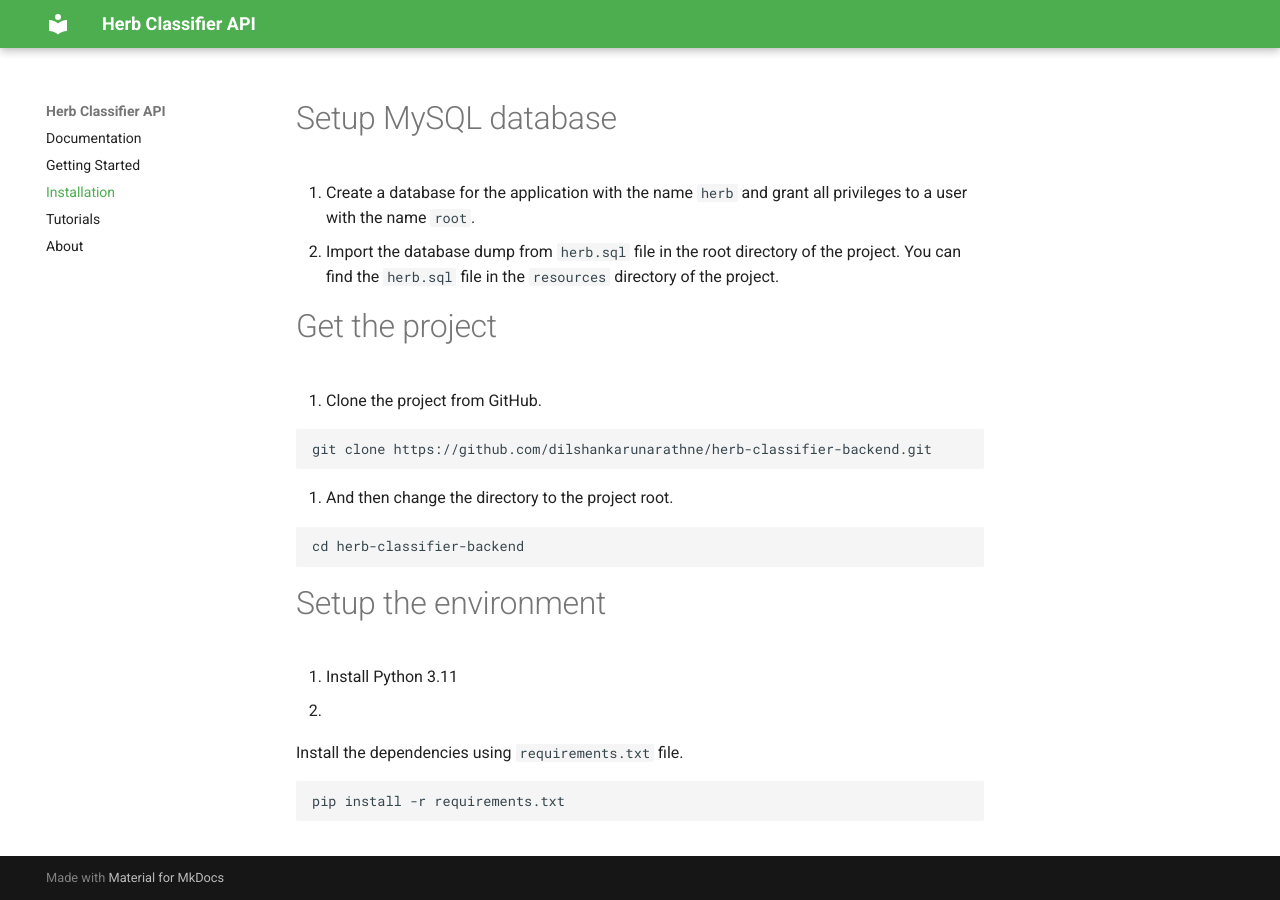
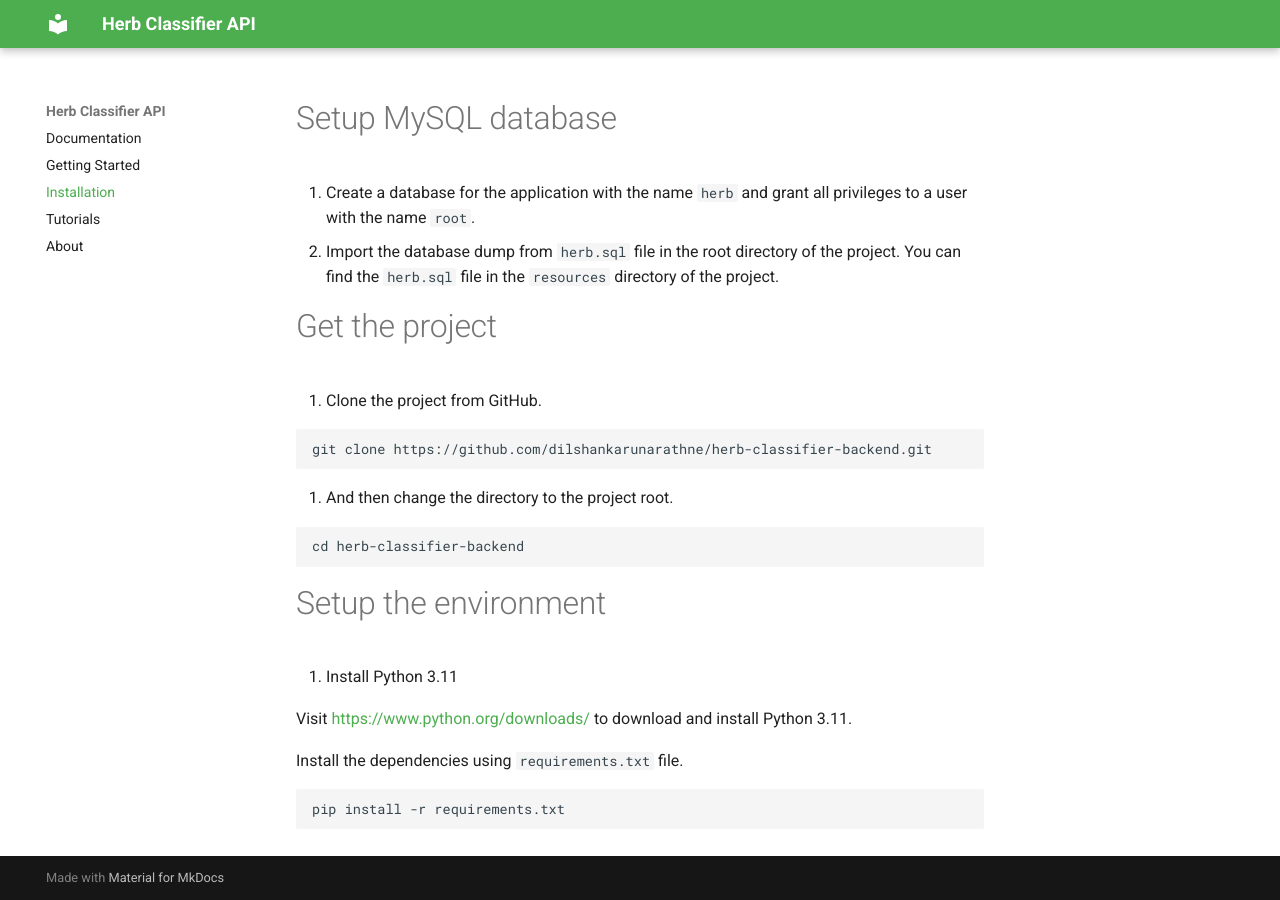
Before and after one commit to dilshankarunarathne/herb-classifier-backend, an MkDocs documentation site: the page built from docs/installation.md, in a window 1280 px wide. Built offline with MkDocs 1.6.1 and Material for MkDocs 9.7.7, drawn with Linux system fonts in a browser that asks for light colours.

Commit message:
Update installation.md

```diff
--- a/docs/installation.md
+++ b/docs/installation.md
@@ -21,7 +21,8 @@ cd herb-classifier-backend
 # Setup the environment
 
 1. Install Python 3.11
-2.
+
+Visit [https://www.python.org/downloads/](https://www.python.org/downloads/) to download and install Python 3.11.
 
 Install the dependencies using `requirements.txt` file.
 
```
